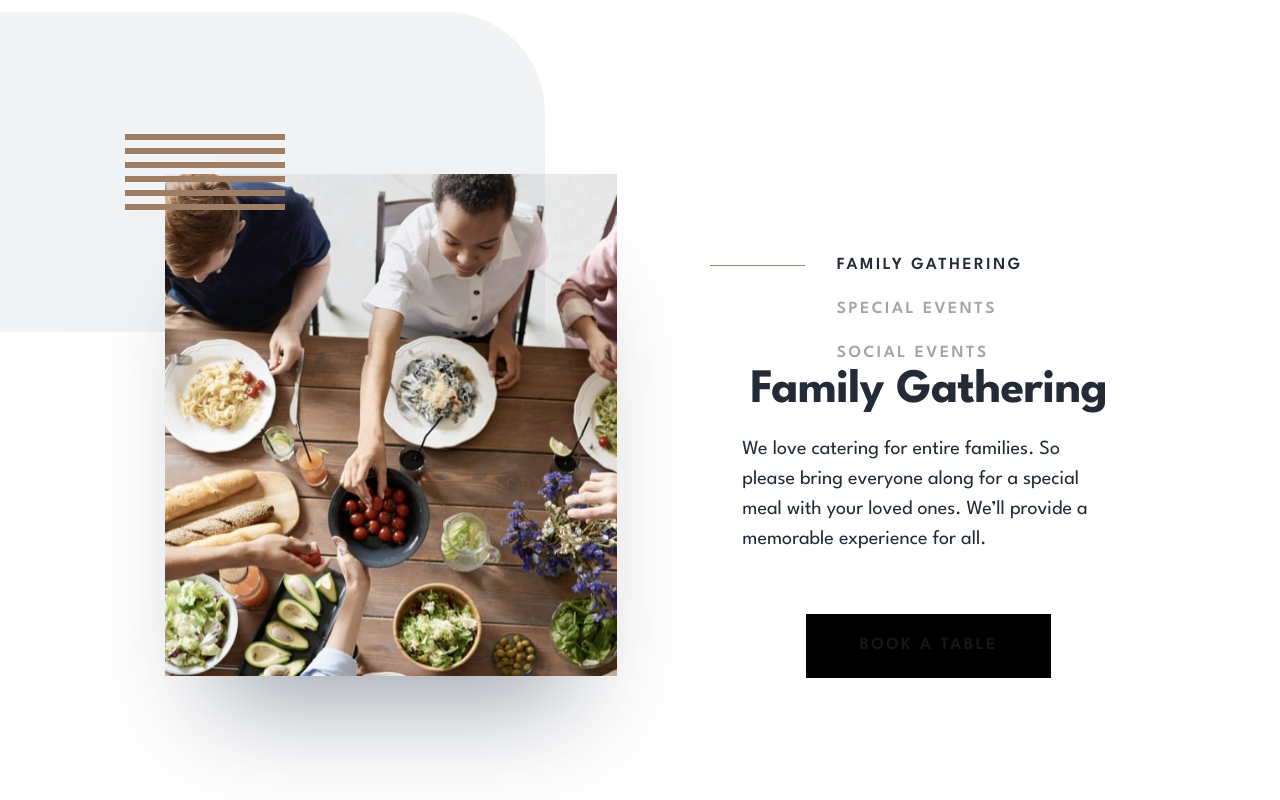
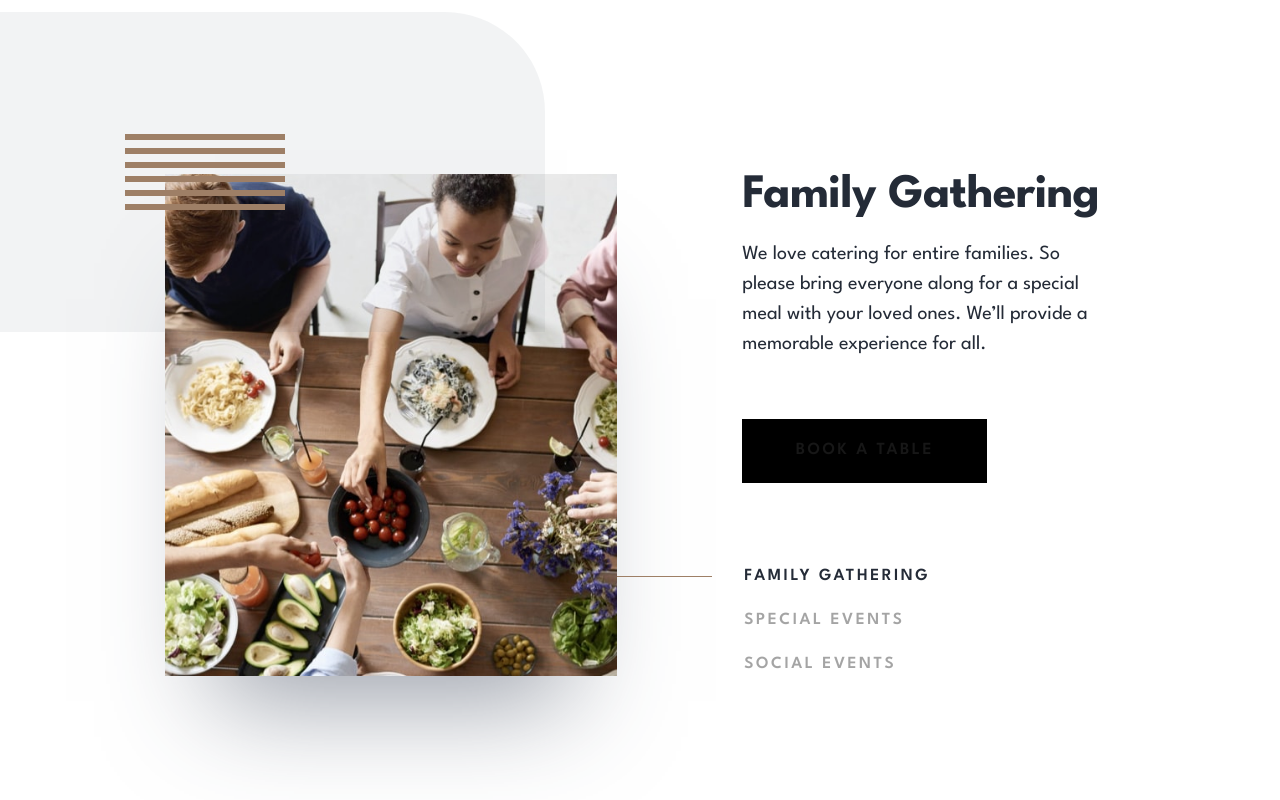
Before and after one commit to shaversj/dine-restaurant-website, a Next.js app: page / in a window 1280 px wide. Shown: the part 2970-3770 px from the top of the page. Built offline with nearby package versions, Linux system fonts and the light colour scheme.

Commit message:
Add tablet layout to event section

```diff
--- a/src/app/page.tsx
+++ b/src/app/page.tsx
@@ -161,18 +161,18 @@ export default function Home() {
         </div>
       </section>
 
-      <section className={"bg-white pt-20 lg:pt-0"}>
+      <section className={"bg-white pt-20 md:pt-0"}>
         <img src={"/images/patterns/pattern-curve-top-right.svg"} className={"absolute z-10 hidden translate-x-[-350px] md:block"} alt="Pattern" />
-        <img src={"/images/patterns/pattern-lines.svg"} alt={"Lines"} className={"absolute z-30 hidden translate-x-[125px] translate-y-[122px] md:block"} />
-        <div className={"flex flex-col px-6 pb-[124px] md:px-[40px] lg:flex-row lg:items-center lg:gap-x-[125px] lg:px-[165px] lg:pt-[160px] lg:pb-[160px]"}>
+        <img src={"/images/patterns/pattern-lines.svg"} alt={"Lines"} className={"absolute z-30 hidden md:block md:translate-x-[37px] md:translate-y-[82px] lg:translate-x-[125px] lg:translate-y-[122px]"} />
+        <div className={"flex flex-col px-6 pb-[124px] md:px-[40px] md:pt-[120px] lg:flex-row lg:items-center lg:gap-x-[125px] lg:px-[165px] lg:pt-[160px] lg:pb-[160px]"}>
           <picture>
             <source media="(max-width: 767px)" srcSet={eventImages[eventName as keyof typeof eventImages]["mobile"]} />
             <source media="(max-width: 1023px)" srcSet={eventImages[eventName as keyof typeof eventImages]["tablet"]} />
-            <img src={eventImages[eventName as keyof typeof eventImages]["desktop"]} className={"z-20 shadow-[0px_75px_100px_-50px_rgba(56,66,86,0.503223)]"} alt="Family Gathering" />
+            <img src={eventImages[eventName as keyof typeof eventImages]["desktop"]} className={"z-20 shadow-[0px_75px_100px_-50px_rgba(56,66,86,0.503223)] md:mx-auto lg:mx-0"} alt="Family Gathering" />
           </picture>
 
-          <div className={"flex flex-col-reverse items-center lg:w-[445px]"}>
-            <div className={"grid place-items-center pt-[27px] md:pt-[47px] lg:pt-0"}>
+          <div className={"flex flex-col-reverse items-center lg:w-[445px] lg:flex-col lg:items-start"}>
+            <div className={"grid place-items-center pt-[27px] md:w-[457px] md:pt-[47px] lg:w-auto lg:place-items-start lg:pt-0"}>
               <h2 className={"text-heading-lg text-center text-[#242B37] lg:text-left"}>Family Gathering</h2>
               <p className={"text-body-primary pt-[19px] text-center text-[#242B37] lg:text-left"}>
                 {" "}
@@ -183,8 +183,8 @@ export default function Home() {
               </button>
             </div>
 
-            <div className={"pt-[49px] md:pt-[57px] lg:-ml-[125px] lg:flex lg:pt-[79px]"}>
-              <ul className={"flex list-none flex-col gap-y-4"}>
+            <div className={"pt-[49px] md:w-full md:pt-[52px] lg:-ml-[125px] lg:flex lg:w-auto lg:pt-[79px]"}>
+              <ul className={"flex list-none flex-col gap-y-4 md:flex-row md:justify-between md:gap-x-2.5 lg:flex-col lg:justify-start lg:gap-x-0"}>
                 {Object.keys(eventImages).map((event) => (
                   <li key={event} onClick={() => setEventName(event)} className={"text-heading-sm group flex flex-col-reverse items-center uppercase lg:flex-row lg:gap-x-8"}>
                     <div className={`invisible h-[1px] w-[48px] bg-[#9E7F66] lg:w-[95px] ${eventName == event ? "visible" : ""}`} />
```
